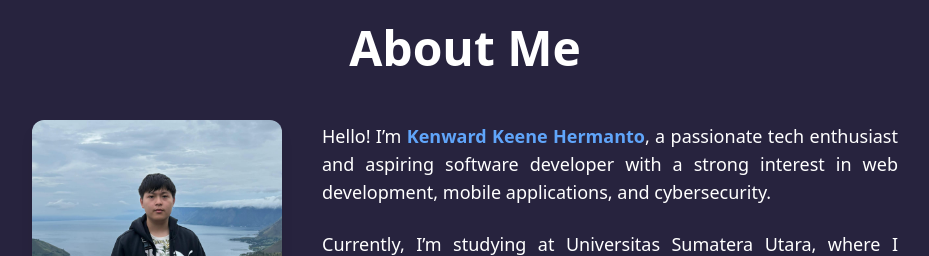
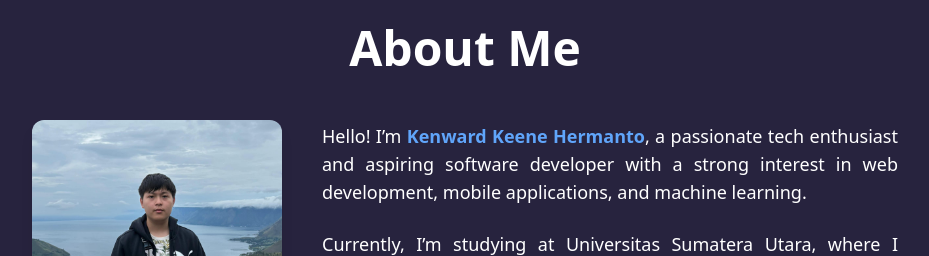
Before and after one commit to KenwardKH/Portfolio, a React (Vite) app: page / in a window 1280 px wide. Shown: the part 840-1096 px from the top of the page, without its empty margins (175-1104 px from the left). Built offline with nearby package versions, Linux system fonts and the light colour scheme.

Commit message:
small fix

```diff
--- a/src/components/about.jsx
+++ b/src/components/about.jsx
@@ -55,7 +55,7 @@ export default function About() {
               <p className="text-base sm:text-lg max-w-xl leading-relaxed">
                 Hello! I’m <span className="font-semibold text-blue-400">Kenward Keene Hermanto</span>, a passionate tech enthusiast
                 and aspiring software developer with a strong interest in web
-                development, mobile applications, and cybersecurity.
+                development, mobile applications, and machine learning.
               </p>
               <p className="text-base sm:text-lg max-w-xl leading-relaxed">
                 Currently, I’m studying at Universitas Sumatera Utara, where I
```
